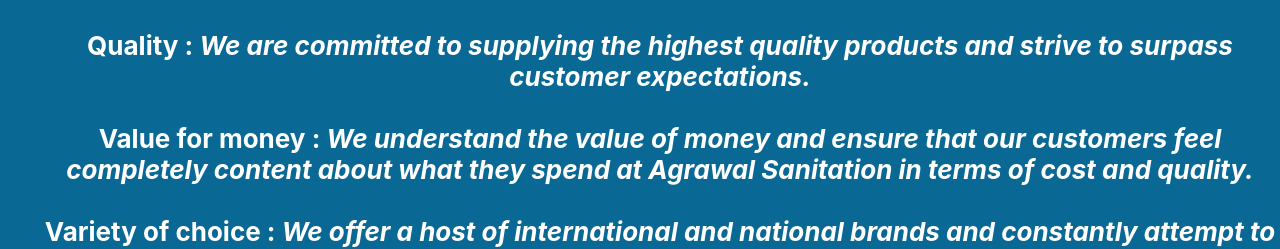
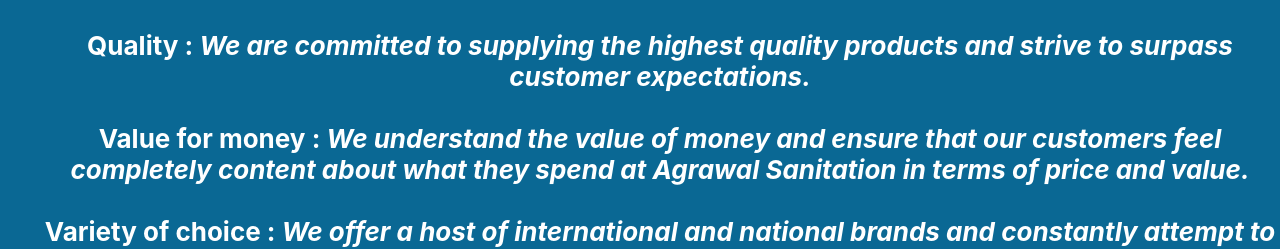
Before and after one commit to Aky006/akshay, a React (Create React App) app: page /about in a window 1280 px wide. Shown: the part 968-1217 px from the top of the page. Built offline with nearby package versions, Linux system fonts and the light colour scheme.

Commit message:
initial commit

```diff
--- a/src/about.js
+++ b/src/about.js
@@ -9,13 +9,13 @@
     return <div>
         <h4> <p className="App-blue"> Agrawal Sanitation </p>
 <p>Agrawal Sanitation started its journey in 2002. Over the years, we have ventured into new products and services.<br /> Today we are a recognized name in the market and we owe a big part of this success to our customers, which has a very good understanding of all our products.<br />
-<br />Agrawal Sanitation focuses on quality assurance with guarantee & warranty products. The main objective is to provide high quality assurance products to its valued customers with competent price. <br />
+<br />Agrawal Sanitation focuses on quality assurance with guarantee & warranty on products. The main objective is to provide high quality assurance products to its valued customers with competent price. <br />
 We provide our products in Lohardaga and also outside the valley (i.e. Chandwa, Latehar, Gumla, e.t.c.) </p>
 
 <p className="App-red">Our Core Values :</p>
 Customer delight : <br /><i> We believe in the philosophy of <br /> “once a customer-always a customer”<br /> Once you walk through our door, you will always want to return to us for all your Sanitaryware and Pipes needs.</i><br /><br />
 Quality :<i> We are committed to supplying the highest quality products and strive to surpass customer expectations.</i><br /><br />
-Value for money :<i> We understand the value of money and ensure that our customers feel completely content about what they spend at Agrawal Sanitation in terms of cost and quality.</i><br /><br />
+Value for money :<i> We understand the value of money and ensure that our customers feel completely content about what they spend at Agrawal Sanitation in terms of price and value.</i><br /><br />
 Variety of choice :<i> We offer a host of international and national brands and constantly attempt to bring you the latest in the industry.</i>
 </h4>
   <h7> [Note: This site is not for commercial purpose. The site is hosted as an individual, student-only project] </h7>
```
